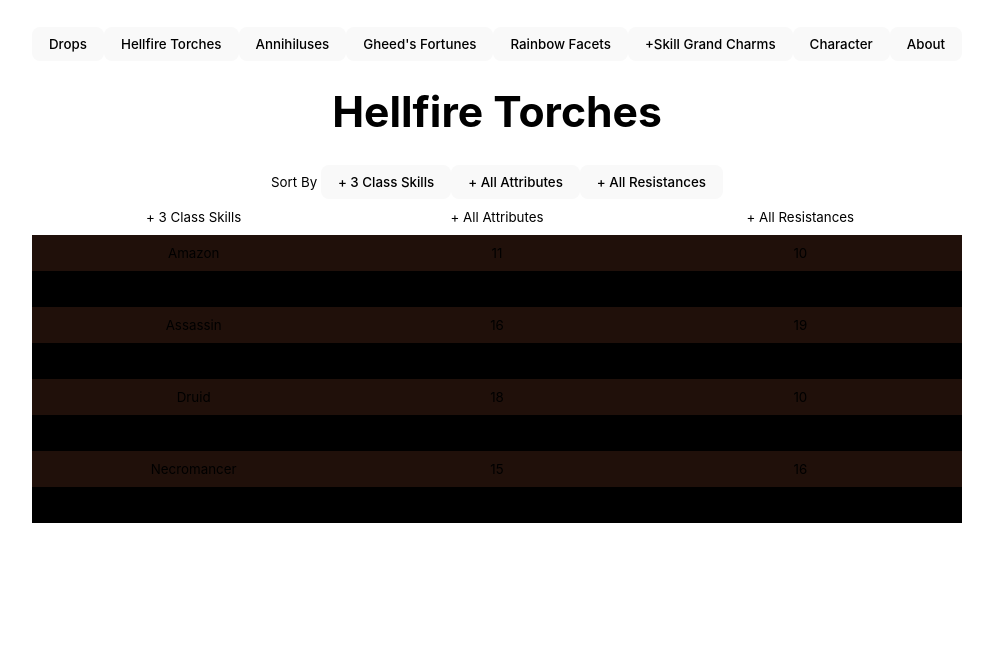
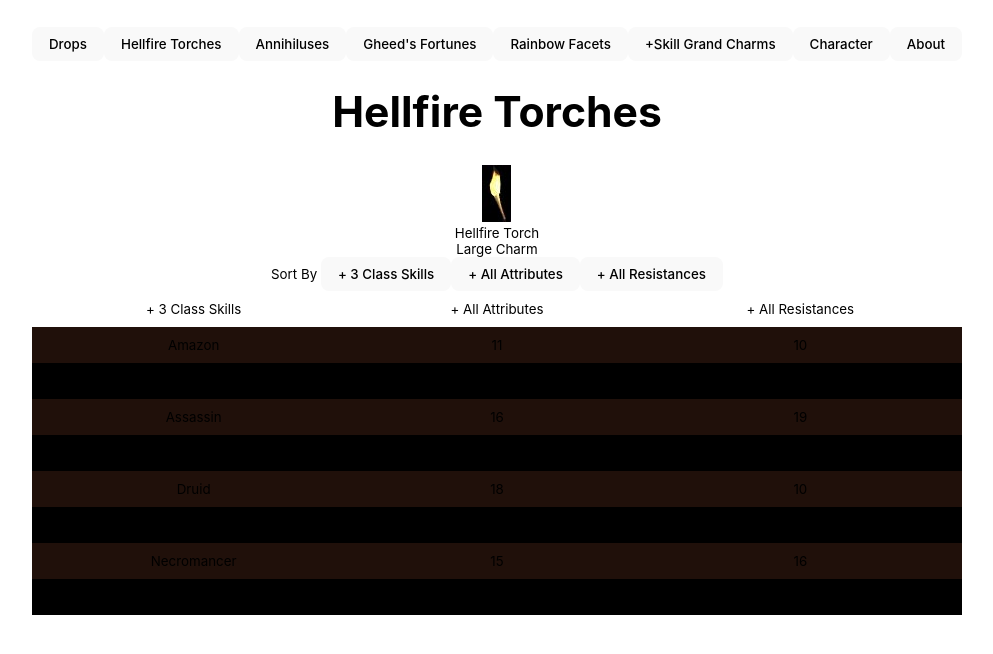
Before and after one commit to geoffreykwan/diablo-2-drops-on-the-way-to-level-99, a Vue app: page /hellfire-torches in a window 1280 px wide. Shown: the top 654 px of the page, without its empty margins (143-1136 px from the left). Built offline with nearby package versions, Linux system fonts and the light colour scheme.

Commit message:
feat(Site): Create Item component

```diff
--- /dev/null
+++ b/src/components/Item.vue
@@ -0,0 +1,10 @@
+<script setup lang="ts">
+defineProps({ item: Object, showStats: Boolean })
+</script>
+<template>
+  <div v-if="item != null">
+    <li v-if="showStats" class="stat-line"><img :src="'../src/assets/' + item.image" /></li>
+    <li class="stat-line">{{ item.name }}</li>
+    <li v-if="showStats" class="stat-line">{{ item.type }}</li>
+  </div>
+</template>
--- a/src/views/Drops.vue
+++ b/src/views/Drops.vue
@@ -25,18 +25,18 @@
     <div v-for="item in filteredItems" :key="item.name"
       :class="{ 'grid-container-2': !showStats, 'grid-container-3': showStats }">
       <div :class="{ 'align-left': !showStats, 'align-center': showStats }">
-        <div>
-          <li class="stat-line"><img v-if="showStats" :src="'../src/assets/' + item.image" /></li>
-          <li class="stat-line">{{ item.name }}</li>
-          <li v-if="showStats" class="stat-line">{{ item.type }}</li>
-        </div>
+        <Item :item="item" :showStats="showStats" />
       </div>
       <div v-if="showStats">
         <li v-for="stat in item.stats" v-html="stat" class="stat-line align-left"></li>
         <div v-if="item.category == 'Runes'">
-          <li class="stat-line align-left">Weapon: {{ item.weaponStats }}</li>
+          <li class="stat-line align-left">Weapon:
+            <span v-html="item.weaponStats"></span>
+          </li>
           <br />
-          <li class="stat-line align-left">Armor/Helms/Shields: {{ item.armorStats }}</li>
+          <li class="stat-line align-left">Armor/Helms/Shields:
+            <span v-html="item.armorStats"></span>
+          </li>
           <br />
           <li class="stat-line align-left">Required Level: {{ item.levelRequirement }}</li>
         </div>
@@ -49,6 +49,7 @@
 </template>
 
 <script>
+import Item from '../components/Item.vue'
 import '../styles/drops.css'
 import drops from '../data/drops.json'
 import uniques from '../data/uniques.json'
@@ -58,6 +59,9 @@
 const filteredItems = items
 export default {
   name: 'Drops',
+  components: {
+    Item
+  },
   data() {
     return {
       countSortDirection: '',
--- a/src/views/HellfireTorches.vue
+++ b/src/views/HellfireTorches.vue
@@ -1,5 +1,14 @@
 <template>
   <h1>Hellfire Torches</h1>
+  <div class="align-center">
+    <div>
+      <li class="stat-line">
+        <img :src="'../src/assets/' + hellfireTorchUnique.image" />
+      </li>
+      <li class="stat-line">{{ hellfireTorchUnique.name }}</li>
+      <li class="stat-line">{{ hellfireTorchUnique.type }}</li>
+    </div>
+  </div>
   Sort By
   <button @click="sortByClass">+ 3 Class Skills</button>
   <button @click="sortByAttributes">+ All Attributes</button>
@@ -20,12 +29,14 @@
 
 <script>
 import '../styles/hellfire-torches.css'
+import uniques from '../data/uniques.json'
 import hellfireTorches from '../data/hellfire-torches.json'
 export default {
   name: 'HellfireTorches',
   data() {
     return {
       hellfireTorches: hellfireTorches,
+      hellfireTorchUnique: uniques.find(unique => unique.name === 'Hellfire Torch')
     }
   },
   mounted() {
```
